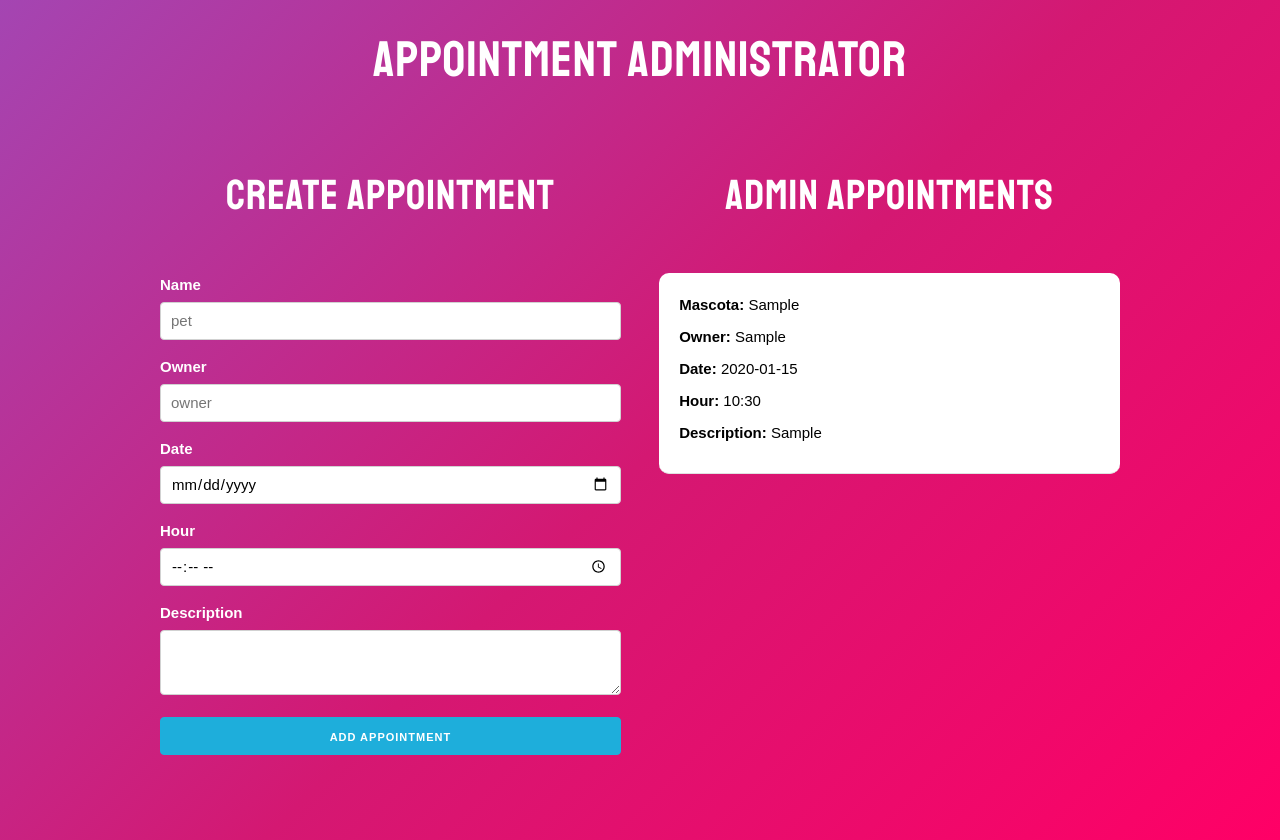
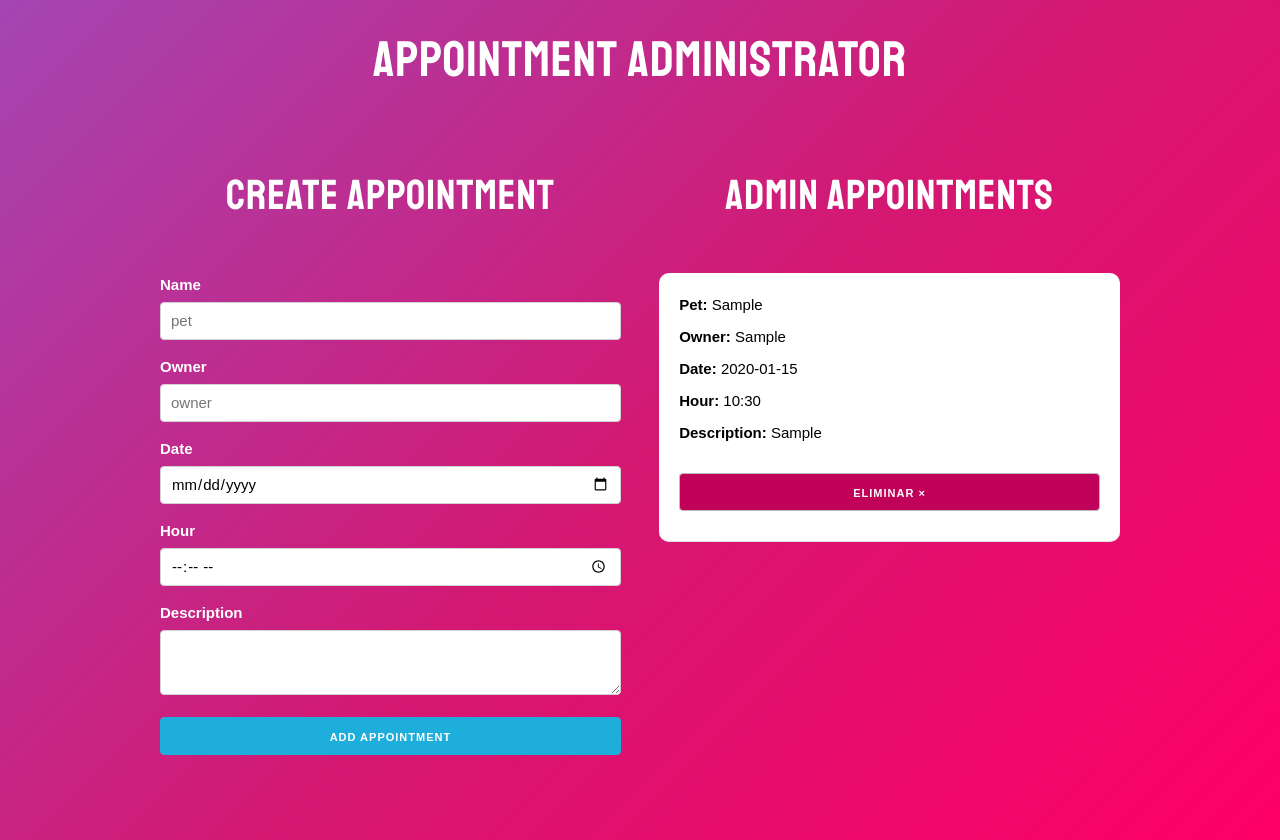
Before and after one commit to wilmerjfl/appointmentSystem, a React (Create React App) app: page / in a window 1280 px wide. Both pictures are taken after typing "Sample", "Sample", "2020-01-15", "10:30", "Sample" into the empty fields and a click on the button "ADD APPOINTMENT". Built offline with nearby package versions, Linux system fonts and the light colour scheme; the HTML template or start-up script is replaced by a standard one.

Commit message:
delete appointment, fix tag in spanish name

```diff
--- a/src/App.js
+++ b/src/App.js
@@ -10,6 +10,14 @@
     setAppointments([
       ...appointments,
     appointment])
+  }
+
+  // Delete appointments
+  // Delete appointment by id
+
+  const deleteAppointment = id => {
+    const newAppointments = appointments.filter(appointment => appointment.id !== id)
+    setAppointments(newAppointments)
   }
 
   return (
@@ -25,6 +33,7 @@
         <div className="one-half column">
           <Appointments
             appointments={appointments}
+            deleteAppointment={deleteAppointment}
           />
 
         </div>
--- a/src/components/appointment.jsx
+++ b/src/components/appointment.jsx
@@ -2,14 +2,20 @@
 
 const Appointment = props => {
 
-  const { pet, owner, date, hour, description } = props.appointment;
+  const { id, pet, owner, date, hour, description } = props.appointment;
+
   return (
     <div className="cita">
-      <p>Mascota: <span>{pet}</span></p>
+      <p>Pet: <span>{pet}</span></p>
       <p>Owner: <span>{owner}</span></p>
       <p>Date: <span>{date}</span></p>
       <p>Hour: <span>{hour}</span></p>
       <p>Description: <span>{description}</span></p>
+
+      <button
+      className="button eliminar u-full-width"
+      onClick={ () => props.deleteAppointment(id)}
+      >Eliminar &times;</button>
     </div>
   )
 }
--- a/src/components/appointments.jsx
+++ b/src/components/appointments.jsx
@@ -11,9 +11,10 @@
     {
       appointments.map(appointment =>
         <Appointment
-        key={appointment.id}
-        appointment={appointment}
-      />
+          key={appointment.id}
+          appointment={appointment}
+          deleteAppointment={props.deleteAppointment}
+        />
       )
     }
   </Fragment>
--- a/src/components/form.jsx
+++ b/src/components/form.jsx
@@ -32,7 +32,7 @@
     const values = Object.entries(appointment)
 
     // Find empty value
-    const empty = values.find(value => value[1] == '')
+    const empty = values.find(value => value[1] === '')
 
     if(empty) {
       // console.log(empty)
@@ -48,8 +48,6 @@
     // Restart form
     setAppointment(appointmentModel)
   }
-
-
 
   return (
     <Fragment>
```
